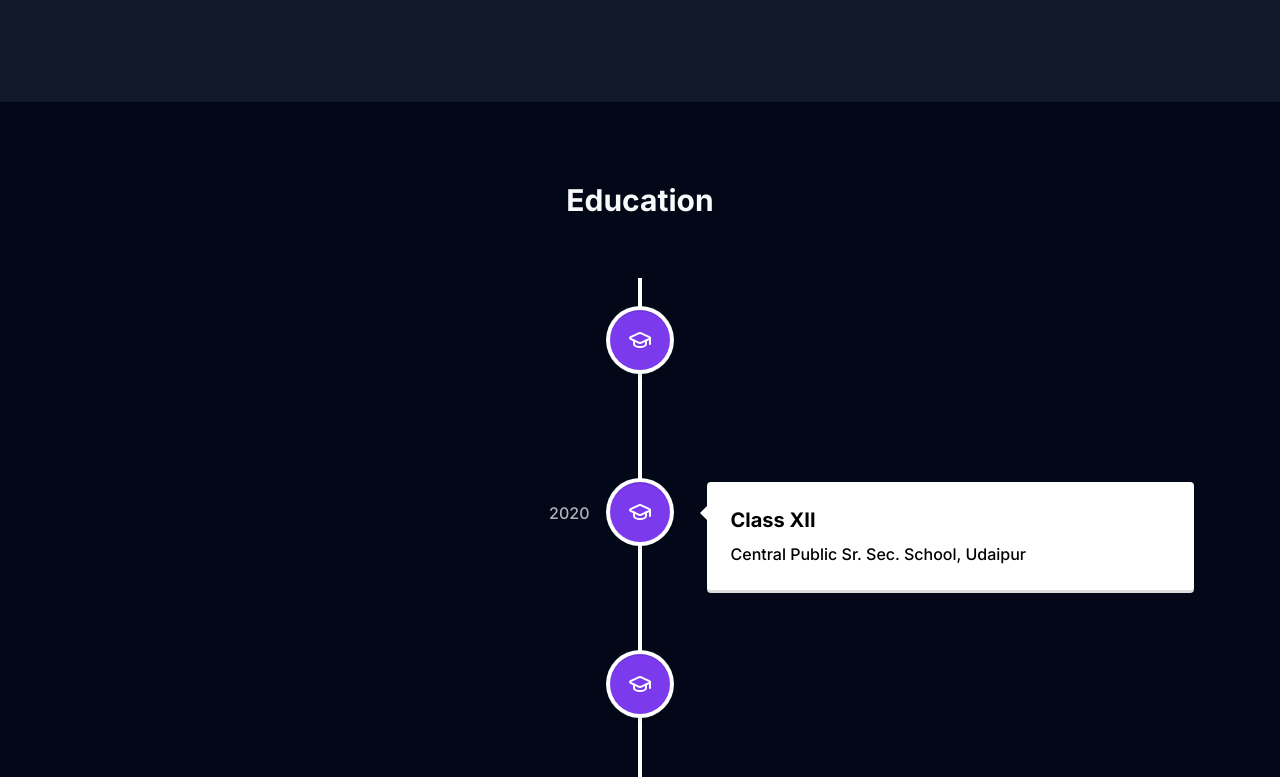
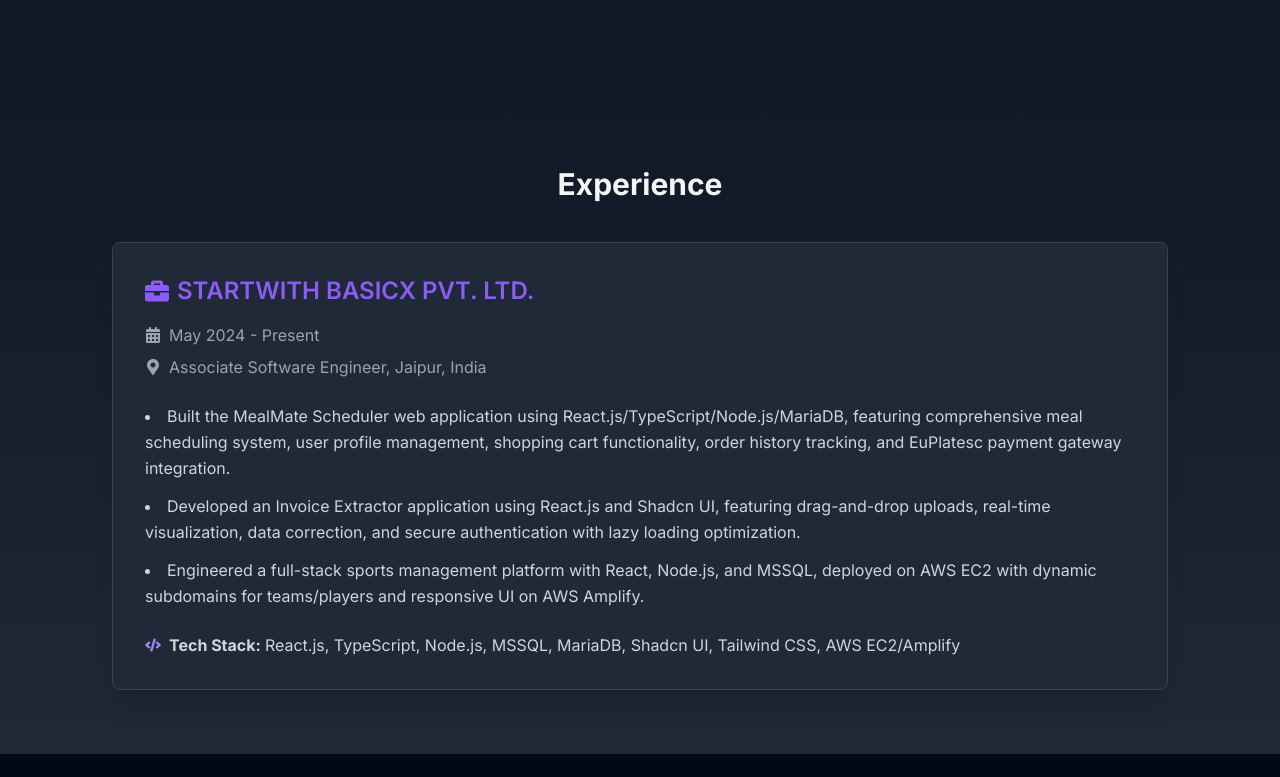
Before and after one commit to Ritikgupta856/portfolio, a Next.js app: page / in a window 1280 px wide. Shown: the part 1363-2140 px from the top of the page. Built offline with nearby package versions, Linux system fonts and the light colour scheme.

Commit message:
add Experience component to Home page

```diff
--- a/app/page.jsx
+++ b/app/page.jsx
@@ -4,6 +4,7 @@
 import Projects from '@/components/Projects'
 import Education from '@/components/Education'
 import Chatbot from '@/components/ChatBot'
+import Experience from '@/components/Experience'
 
 
 export default function Home() {
@@ -11,6 +12,7 @@
     <main>
       <Hero/>
       <About/>
+      <Experience/>
       <Education/>
       <Skills/>
       <Projects/>
```
